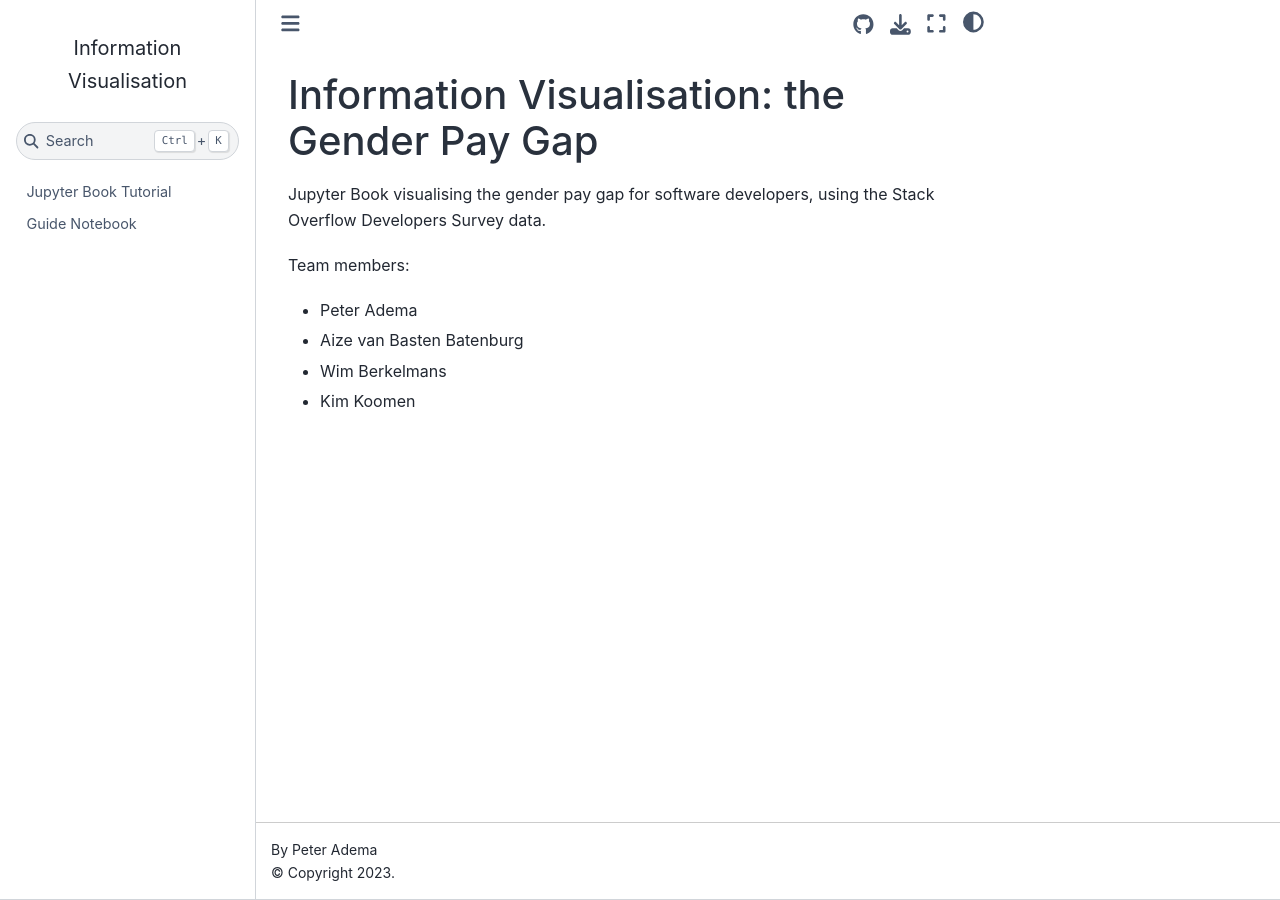
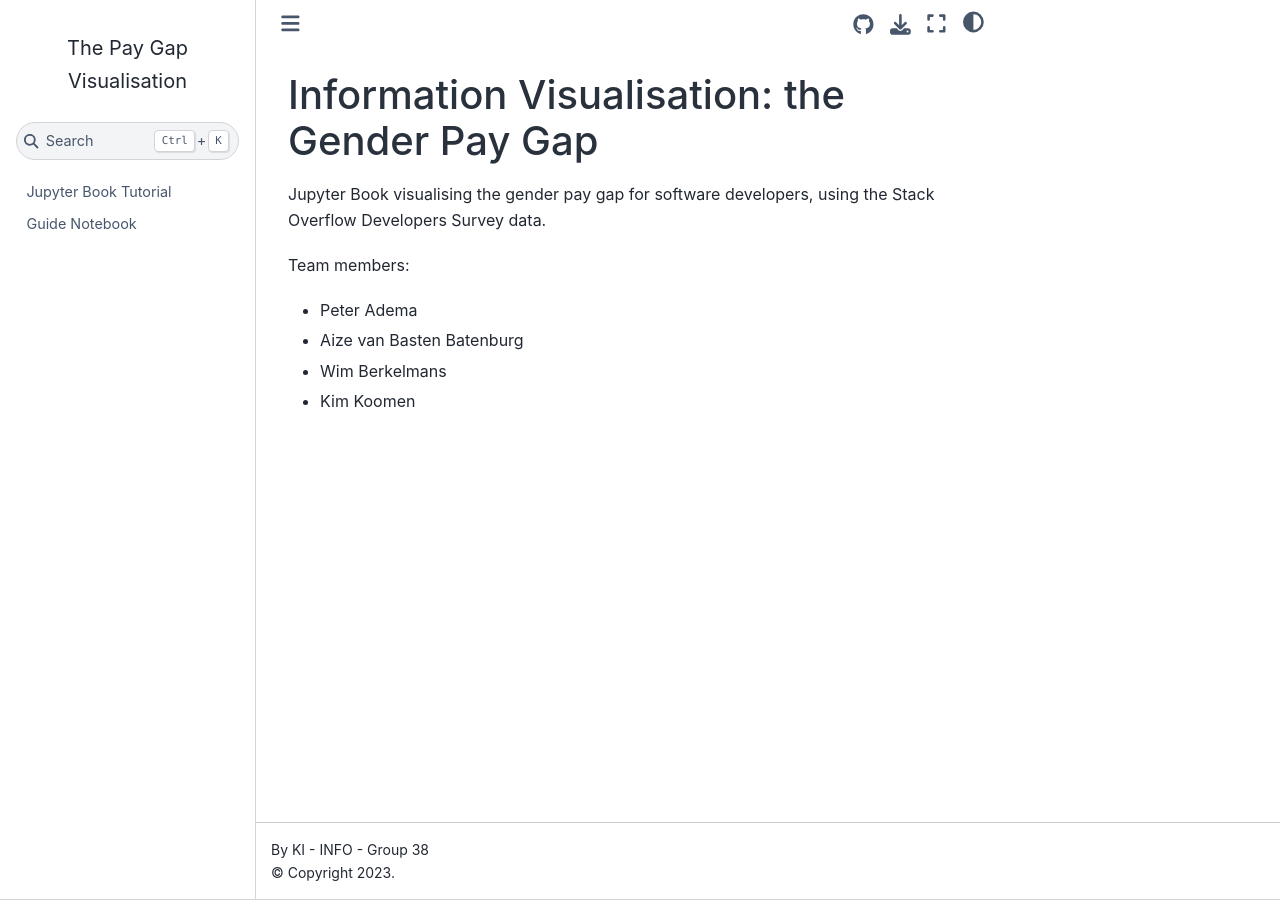
Before and after one commit to p-adema/info-vis, a Jupyter Book: the page built from README.md, in a window 1280 px wide. Built offline with Jupyter Book 1.0.4 settings and Sphinx 7.4.7 and the Sphinx Book theme 1.1.4, drawn with Linux system fonts in a browser that asks for light colours; comment, search, counter and statistics services are not loaded.

Commit message:
title added

```diff
--- a/_config.yml
+++ b/_config.yml
@@ -1,8 +1,9 @@
 # Book settings
 # Learn more at https://jupyterbook.org/customize/config.html
 
-title: Information Visualisation
-author: Peter Adema
+title: The Pay Gap Visualisation
+author: KI - INFO - Group 38
+# logo: images/Stack_Overflow_logo.svg
 
 # Force re-execution of notebooks on each build.
 # See https://jupyterbook.org/content/execute.html
```
